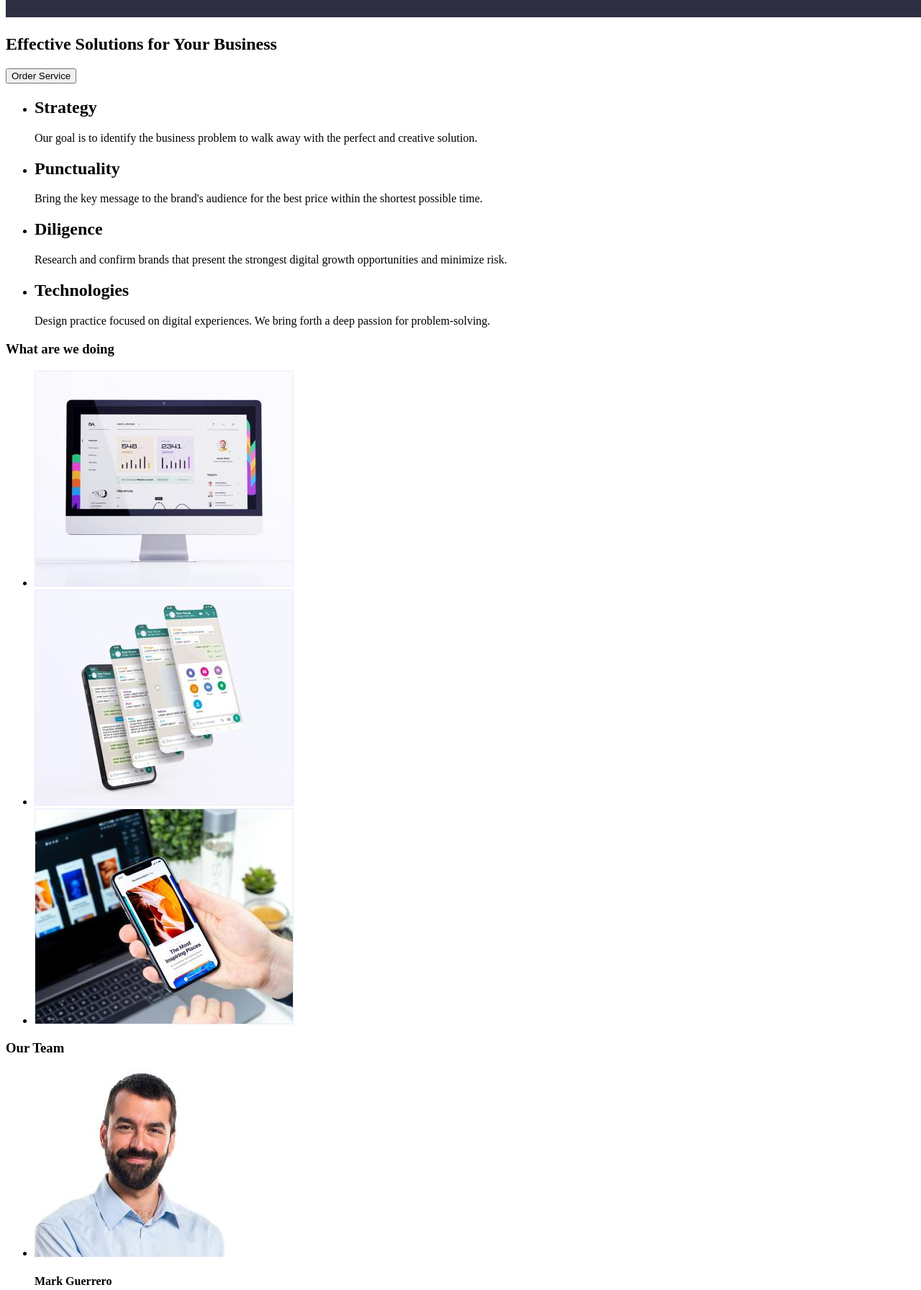
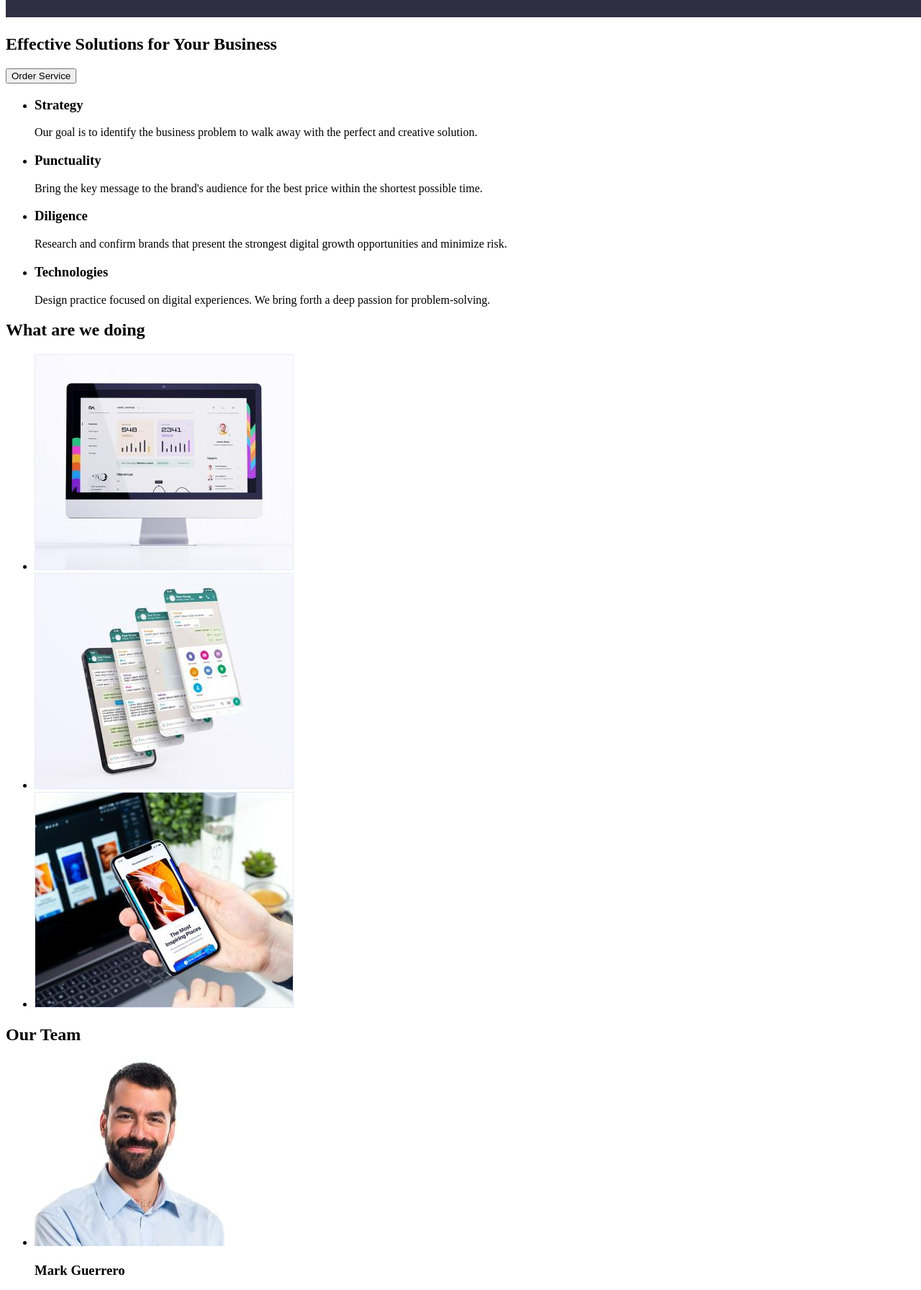
Before and after one commit to OleksandrKhokhlov/Tutorial, a plain HTML site: page index.html in a window 1280 px wide. Shown: the part 740-2532 px from the top of the page at 72% size. Drawn offline with Linux system fonts and the light colour scheme.

Commit message:
Error correction

```diff
--- a/index.html
+++ b/index.html
@@ -30,28 +30,28 @@
       <section>
         <ul>
           <li>
-            <h2>Strategy</h2>
+            <h3>Strategy</h3>
             <p>
               Our goal is to identify the business problem to walk away with the
               perfect and creative solution.
             </p>
           </li>
           <li>
-            <h2>Punctuality</h2>
+            <h3>Punctuality</h3>
             <p>
               Bring the key message to the brand's audience for the best price
               within the shortest possible time.
             </p>
           </li>
           <li>
-            <h2>Diligence</h2>
+            <h3>Diligence</h3>
             <p>
               Research and confirm brands that present the strongest digital
               growth opportunities and minimize risk.
             </p>
           </li>
           <li>
-            <h2>Technologies</h2>
+            <h3>Technologies</h3>
             <p>
               Design practice focused on digital experiences. We bring forth a
               deep passion for problem-solving.
@@ -60,7 +60,7 @@
         </ul>
       </section>
       <section>
-        <h3>What are we doing</h3>
+        <h2>What are we doing</h2>
         <ul>
           <li>
             <img src="./images/monitor.jpg" width="360" alt="monitor" />
@@ -74,26 +74,26 @@
         </ul>
       </section>
       <section>
-        <h3>Our Team</h3>
+        <h2>Our Team</h2>
         <ul>
           <li>
             <img src="./images/mark.jpg" width="264" alt="Mark Guerrero" />
-            <h4>Mark Guerrero</h4>
+            <h3>Mark Guerrero</h3>
             <p>Product Designer</p>
           </li>
           <li>
             <img src="./images/tom.jpg" width="264" alt="Tom Ford" />
-            <h4>Tom Ford</h4>
+            <h3>Tom Ford</h3>
             <p>Frontend Developer</p>
           </li>
           <li>
             <img src="./images/camila.jpg" width="264" alt="Camila Garcia" />
-            <h4>Camila Garcia</h4>
+            <h3>Camila Garcia</h3>
             <p>Marketing</p>
           </li>
           <li>
             <img src="./images/daniel.jpg" width="264" alt="Daniel Wilson" />
-            <h4>Daniel Wilson</h4>
+            <h3>Daniel Wilson</h3>
             <p>UI Designer</p>
           </li>
         </ul>
```
